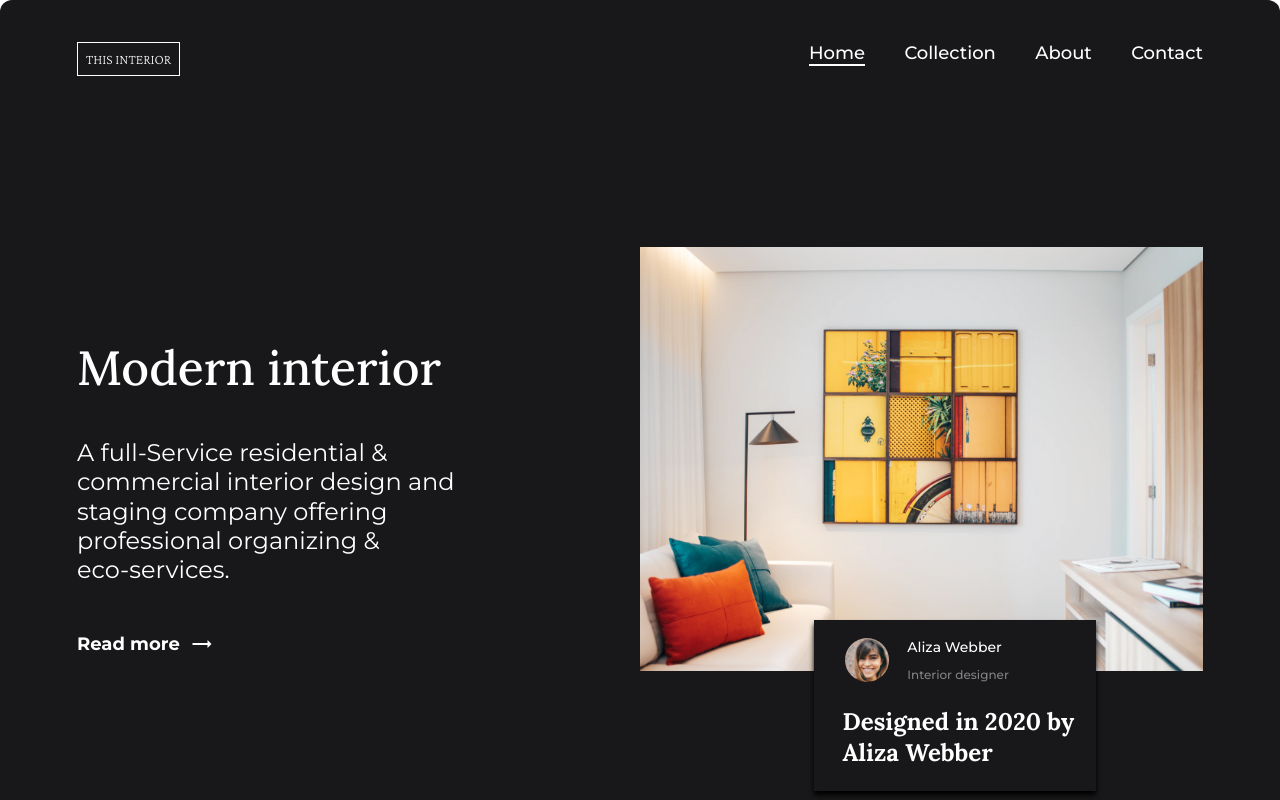
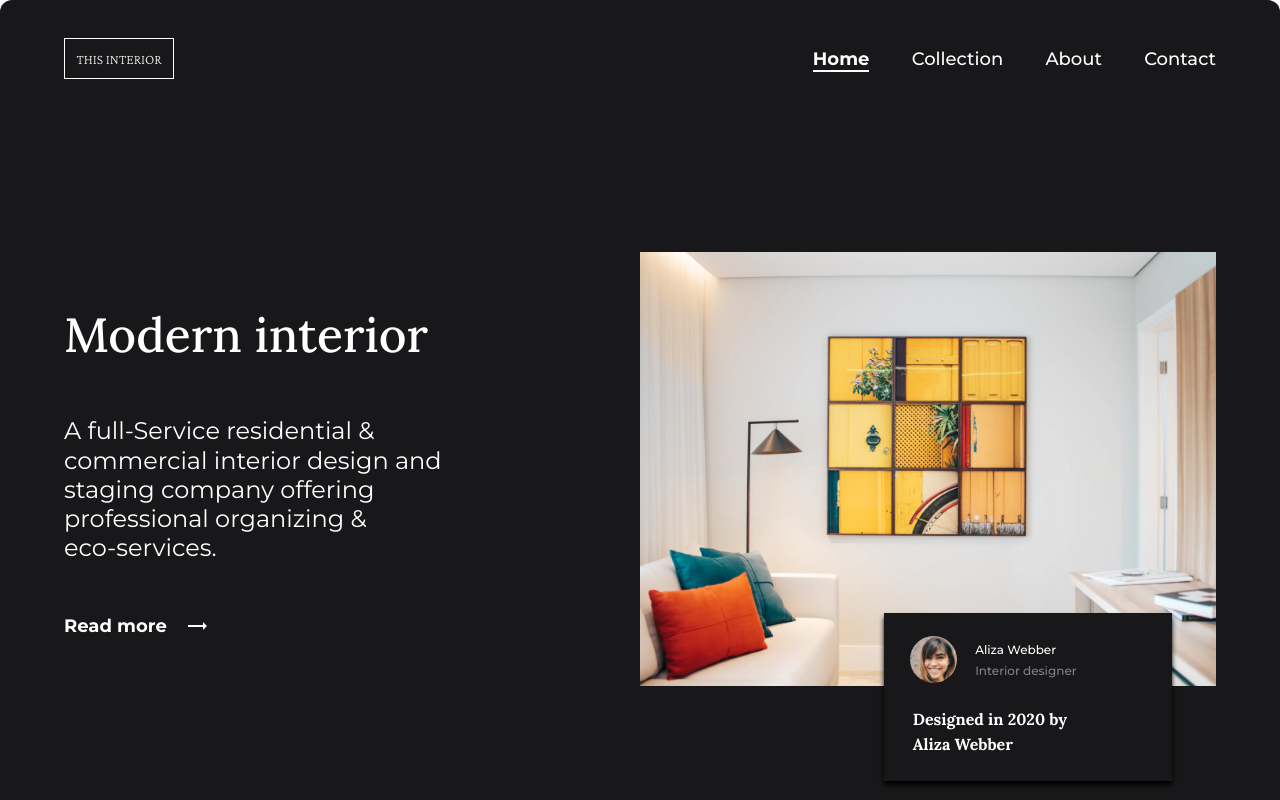
Before and after one commit to oinsur/interior-consultant-page, a plain HTML site: page index.html in a window 1280 px wide. Shown: the top 800 px of the page. Drawn offline with nearby package versions, Linux system fonts and the light colour scheme.

Commit message:
Card item fixed
Fixed the content card item and also modified the margins and paddings to be percentages.

```diff
--- a/index.html
+++ b/index.html
@@ -47,8 +47,8 @@
           <i class="material-icons">trending_flat</i>
         </div>
       </section>
+      <section class="content__graphic-elements">
         <img src="./photo1.png" alt="interior pic" class="content__img">
-    </main>
         <div class="content__card">
           <section class="content__card-content">
             <img src="./photo2.png" alt="card pic" class="content__card-img">
@@ -59,6 +59,7 @@
           </section>
             <p class="content__card-caption">Designed in 2020 by Aliza Webber</p>
         </div>
+    </main>
     <footer class="footer">
       created by <span>oinsur</span> - devChallenges.io
     </footer>
--- a/styles.css
+++ b/styles.css
@@ -11,7 +11,7 @@
 body {
   max-width: 1440px;
   min-width: 320px;
-  max-height: 1079px;
+  max-height: 1080px;
   margin: 0 auto;
 }
 
@@ -19,7 +19,7 @@ body {
   max-width: 1292px;
   max-height: 100%;
   margin: 0 auto;
-  padding: 42px 77px 24px;
+  padding: 3% 5% 2%;
   background-color: #181719;
   color: #FFF;
   border-radius: 12px;
@@ -28,8 +28,9 @@ body {
 /*header styles*/
 .header {
   width: 100%;
-  padding-bottom: 171px;
+  padding-bottom: 15%;
   display: flex;
+  align-items: center;
   justify-content: space-between;
 }
 
@@ -38,7 +39,7 @@ body {
   font-size: 14px;
   font-weight: 200;
   text-align: center;
-  padding: 8px;
+  padding: 1%;
   border: 1px solid #FFF;
 }
 
@@ -66,6 +67,7 @@ body {
 
 .nav__link_active {
   border-bottom: 2px solid #FFF;
+  font-weight: 700;
 }
 
 .content {
@@ -76,19 +78,19 @@ body {
 
 .content__description {
   width: 100%;
-  margin-top: 8%;
+  display: flex;
+  flex-direction: column;
+  justify-content: space-evenly;
 }
 
 .content__description-heading {
   font-family: 'Lora', serif;
   font-size: 48px;
   font-weight: 500;
-  line-height: 61px;
 }
 
 .content__description-text {
-  width: 410px;
-  margin-top: 40px;
+  width: 70%;
   font-family: 'Montserrat', sans-serif;
   font-size: 24px;
   font-weight: 400;
@@ -99,34 +101,38 @@ body {
 .content__action {
   display: flex;
   align-items: center;
-  width: 40%;
-  margin-top: 48px;
+  width: 50%;
 }
 
 .content__action-text {
-  width: 50%;
+  width: 42%;
   font-family: 'Montserrat', sans-serif;
   font-size: 18px;
   font-weight: 700;
 }
 
+.content__graphic-elements {
+  width: 100%;
+  position: relative;
+}
+
 .content__img {
-  width: 50%;
+  width: 100%;
 }
 
 /*styles for the content card*/
 .content__card {
-  width: 22%;
+  width: 50%;
   background-color: #181719;
   position: absolute;
-  top: 620px;
+  top: 361px;
+  right: 44px;
   box-shadow: 0px 4px 5px 0px #000000;
-  right: 184px;
 }
 
 .content__card-content {
   width: 100%;
-  padding: 18px 31px 25px;
+  padding: 8% 9%;
   display: flex;
   align-items: center;
 }
@@ -143,9 +149,9 @@ body {
 
 .content__card-name {
   font-family: 'Montserrat', sans-serif;
-  font-size: 14px;
+  font-size: 12px;
   font-weight: 500;
-  margin-bottom: 10%;
+  margin-bottom: 5%;
 }
 
 .content__card-title {
@@ -156,12 +162,12 @@ body {
 }
 
 .content__card-caption {
-  width: 287px;
+  width: 70%;
   font-family: 'Lora', serif;
-  font-size: 24px;
+  font-size: 16px;
   font-weight: 700;
   padding: 0 0 8% 10%;
-  line-height: 30.75px;
+  line-height: 25.75px;
 }
 
 /*footer styles*/
@@ -178,7 +184,9 @@ body {
   text-decoration: underline;
   font-weight: 700;
 }
-/*
-font-family: 'Crimson Pro', serif;
-font-family: 'Lora', serif;
-font-family: 'Montserrat', sans-serif;*/
+
+/*media queries*/
+/*small laptop*/
+@media screen and (max-width: 1024px) {
+
+}
```
Lines whose indentation alone changed are shown as unchanged.
